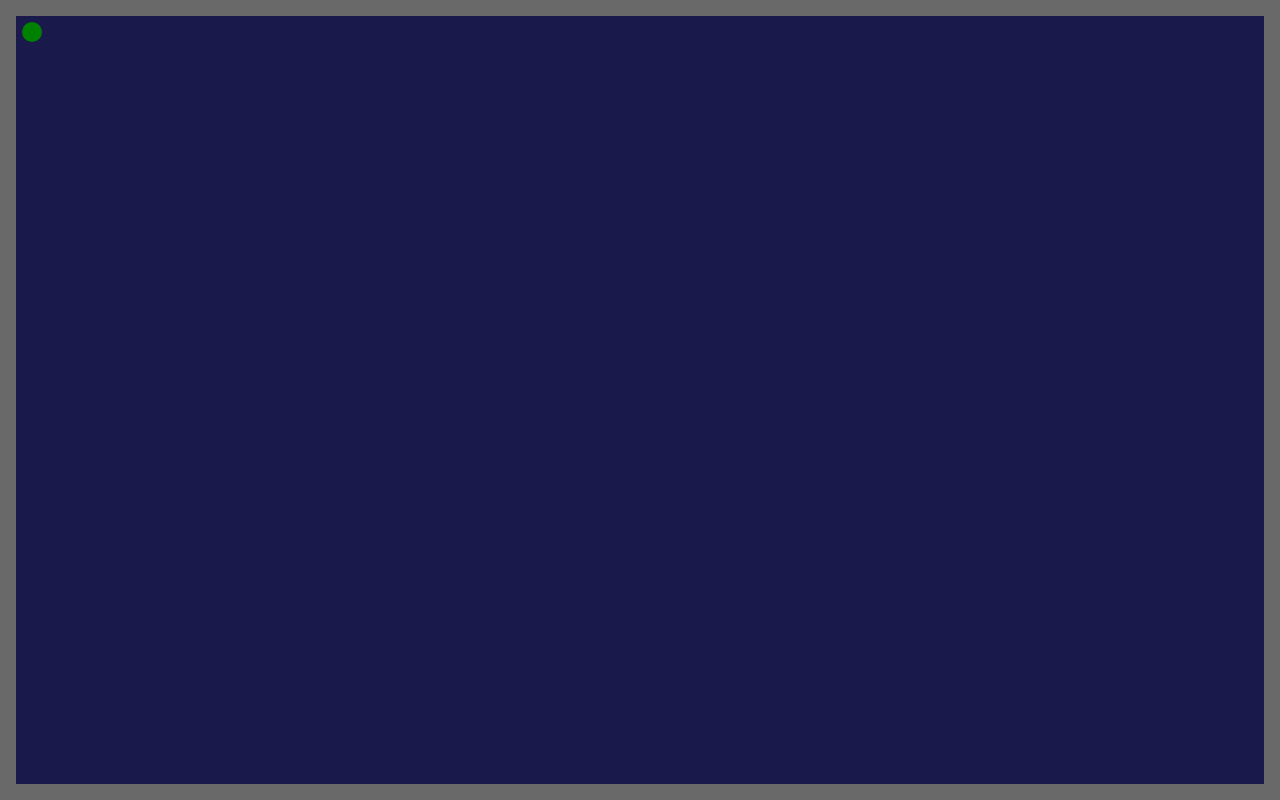
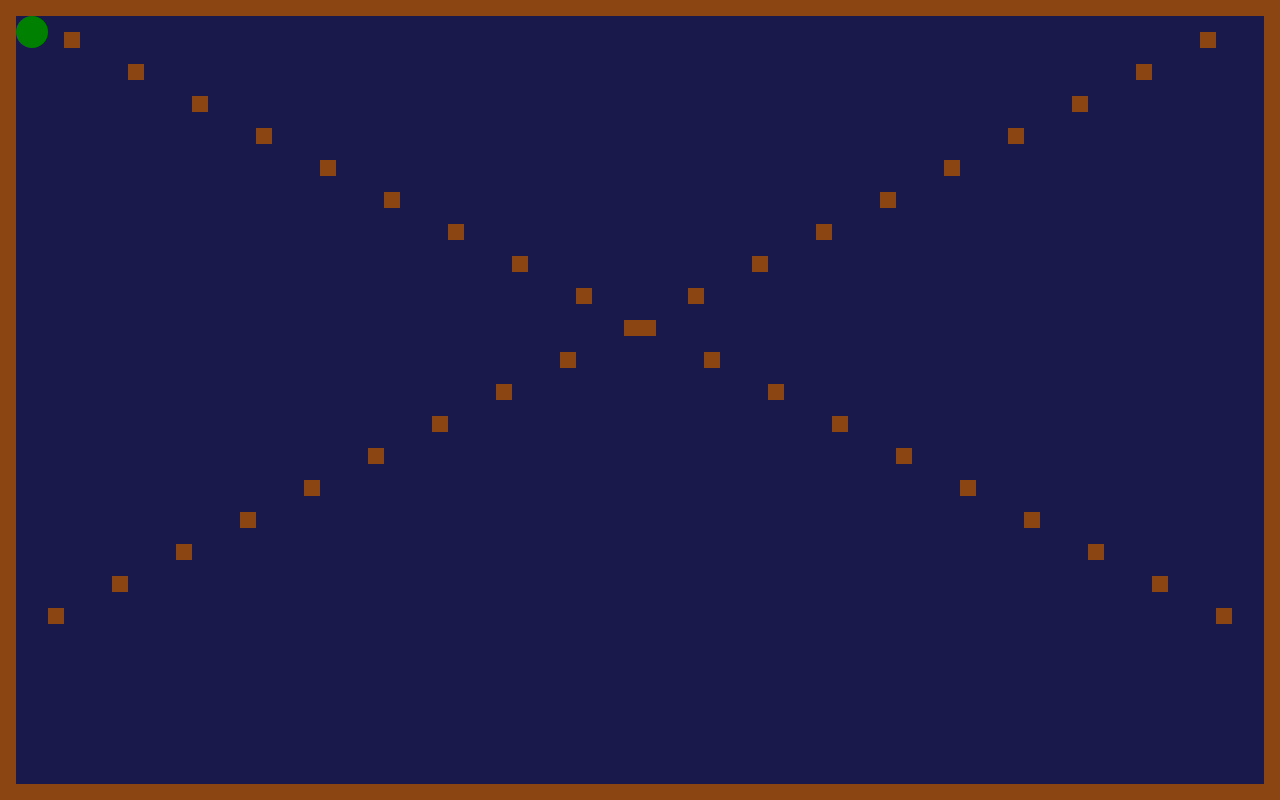
Before and after one commit to almushel/loot-not-found, a plain HTML site: page index.html in a window 1280 px wide. Drawn offline with Linux system fonts and the light colour scheme.

Commit message:
Made collision resolution not terrible

```diff
--- a/index.html
+++ b/index.html
@@ -70,14 +70,14 @@
 
 		let player = {
 			color: 'green',
-			size: 10,
+			size: 16,
 			position: new Vector2(GRID_SIZE * 2, GRID_SIZE * 2),
 			rotation: new Vector2(0, 1),
 			velocity: new Vector2(0, 0),
 			acceleration: .4,
 			friction: 0.96,
-			collider: { type: 'circle', radius: 10, physics: 'dynamic',
-						get x() {return player.x}, get y() { return player.y},
+			collider: { type: 'circle', physics: 'dynamic',
+						get radius() {return player.size}, get x() {return player.x}, get y() { return player.y},
 						},
 			draw() {
 				ctx.fillStyle = this.color;
@@ -100,11 +100,15 @@
 		function generateLevel(width, height) {
 			let newLevel = [];
 			newLevel.fill(0, width * height);
+			let index = 0;
 			for (let y = 0; y < height; y++) {
 				for (let x = 0; x < width; x++) {
 					if (y === 0 || x == 0 || y == height - 1 || x == width - 1) {
-						newLevel[y * width + x] = 1;
+						newLevel[index] = 1;
+					} else if ( (y % 2 == 0) && (x == y * 2 || Math.abs(x - width + 1) == y * 2) ) {
+						newLevel[index] = 1;
 					}
+					index++;
 				}
 			}
 
@@ -247,11 +251,16 @@
 									type: 'rect', width: GRID_SIZE, height: GRID_SIZE};
 					let collision = checkCollision(player.collider, tileRect);
 					if (collision.hit) {
-						let correction = new Vector2(player.x - tileRect.x, player.y - tileRect.y)
+						let correction  = new Vector2(player.x - tileRect.x, player.y - tileRect.y);
+						if (Math.abs(correction.x) > Math.abs(correction.y)) correction.y = 0;
+						else correction.x = 0;
+
 						correction = correction.normalize();
-						correction = correction.multiply(player.velocity.length / 2);
+						correction.x *= collision.overlap.x;
+						correction.y *= collision.overlap.y;
 						player.position = player.position.add(correction);
 						player.velocity = player.velocity.add(correction);
+						player.velocity = player.velocity.multiply(player.friction);
 					}
 				}
 			}
@@ -261,7 +270,7 @@
 			ctx.fillStyle = 'rgb(25, 25, 75)';
 			ctx.fillRect(0, 0, w, h);
 
-			ctx.fillStyle = 'dimgrey'
+			ctx.fillStyle = 'saddlebrown';
 			let width = currentLevel.width, height = currentLevel.height;
 			for (let y = 0; y < height; y++) {
 				for (let x = 0; x < width; x++) {
```
